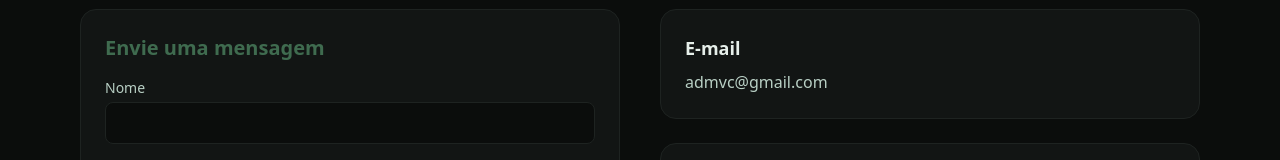
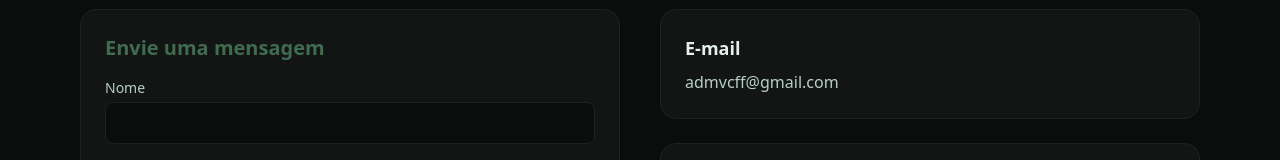
Before and after one commit to libertrendz/admvc-site, a Next.js app: page /contato in a window 1280 px wide. Shown: the part 386-546 px from the top of the page. Built offline with nearby package versions, Linux system fonts and the light colour scheme.

Commit message:
Update page.tsx

```diff
--- a/app/contato/page.tsx
+++ b/app/contato/page.tsx
@@ -79,7 +79,7 @@ export default function ContatoPage() {
             <h3 className="text-lg font-semibold text-fg mb-2">
               E-mail
             </h3>
-            <p className="text-muted">admvc@gmail.com</p>
+            <p className="text-muted">admvcff@gmail.com</p>
           </div>
 
           <div className="rounded-2xl border border-soft bg-bg2 p-6">
```
